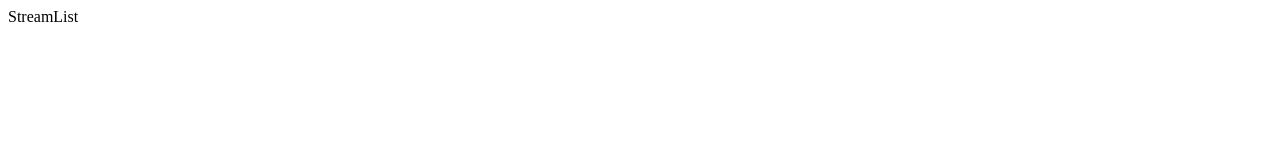
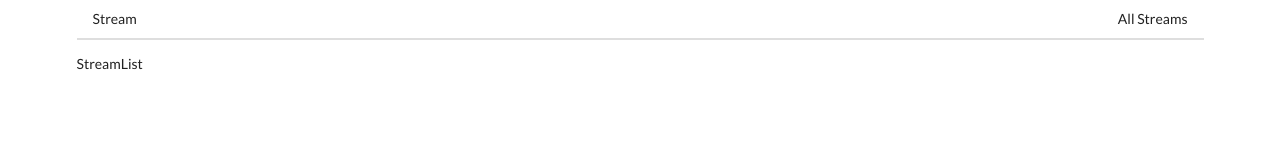
Before and after one commit to ShravanCool/Streams_2.0, a React app in the folder client/: page / in a window 1280 px wide. Built offline with nearby package versions, Linux system fonts and the light colour scheme.

Commit message:
feat: Added Header component

```diff
--- a/client/public/index.html
+++ b/client/public/index.html
@@ -10,6 +10,7 @@
       content="Web site created using create-react-app"
     />
     <link rel="apple-touch-icon" href="%PUBLIC_URL%/logo192.png" />
+    <link rel="stylesheet" href="https://cdnjs.cloudflare.com/ajax/libs/semantic-ui/2.4.1/semantic.min.css" integrity="sha512-8bHTC73gkZ7rZ7vpqUQThUDhqcNFyYi2xgDgPDHc+GXVGHXq+xPjynxIopALmOPqzo9JZj0k6OqqewdGO3EsrQ==" crossorigin="anonymous" referrerpolicy="no-referrer" />
     <!--
       manifest.json provides metadata used when your web app is installed on a
       user's mobile device or desktop. See https://developers.google.com/web/fundamentals/web-app-manifest/
--- a/client/src/components/App.js
+++ b/client/src/components/App.js
@@ -5,11 +5,13 @@ import StreamDelete from './streams/StreamDelete';
 import StreamEdit from './streams/StreamEdit';
 import StreamList from './streams/StreamList';
 import StreamShow from './streams/StreamShow';
+import Header from './Header';
 
 const App = () => {
     return (
-        <div>
+        <div className="ui container">
           <BrowserRouter>
+            <Header />
             <Routes>
               <Route path="/" exact element={<StreamList />} />
               <Route path="/streams/new" exact element={<StreamCreate />} />
--- /dev/null
+++ b/client/src/components/Header.js
@@ -0,0 +1,19 @@
+import React from 'react';
+import { Link } from 'react-router-dom';
+
+const Header = () => {
+    return (
+        <div className="ui secondary pointing menu">
+          <Link to="/" className="item">
+            Stream
+          </Link>
+          <div className="right menu">
+            <Link to="/" className="item">
+              All Streams
+            </Link>
+          </div>
+        </div>
+    );
+};
+
+export default Header;
```
